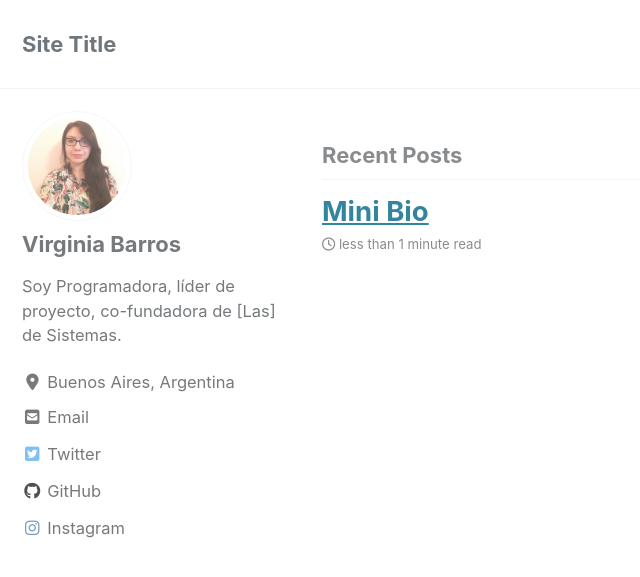
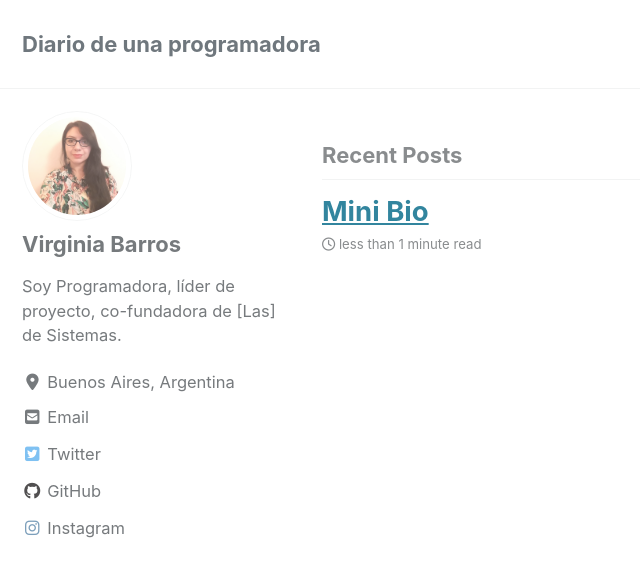
Before and after one commit to vnbarr/vnbarr.github.io, a Jekyll site: the page built from index.md, in a window 1280 px wide and 900 px high. Shown: the top 577 px of the window, without its empty margins (0-640 px from the left). Built offline with Jekyll 4.4.1, drawn with Linux system fonts in a browser that asks for light colours; cached includes are drawn as plain includes; nearby versions of some CDN libraries.

Commit message:
changing site title

```diff
--- a/_config.yml
+++ b/_config.yml
@@ -16,11 +16,11 @@ minimal_mistakes_skin    : "default" # "air", "aqua", "contrast", "dark", "dirt"
 
 # Site Settings
 locale                   : "en-US"
-title                    : "Site Title"
+title                    : "Diario de una programadora"
 title_separator          : "-"
 subtitle                 : # site tagline that appears below site title in masthead
 name                     : "Virginia Barros"
-description              : "Soy Programadora, líder de proyecto, co-fundadora de [Las] de Sistemas."
+description              : "Soy Programadora, líder de proyecto, co-fundadora de <a href='lasdesistemas.org'>[Las] de Sistemas.</a>"
 url                      : "https://vnbarr.github.io"
 baseurl                  : # the subpath of your site, e.g. "/blog"
 repository               : "vnbarr/vnbarr.github.io"
@@ -109,7 +109,7 @@ analytics:
 author:
   name             : "Virginia Barros"
   avatar           : "/assets/images/virbarros.png"
-  bio              : "Soy Programadora, líder de proyecto, co-fundadora de [Las] de Sistemas."
+  bio              : "Soy Programadora, líder de proyecto, co-fundadora de <a href='http://www.lasdesistemas.org'>[Las] de Sistemas.</a>"
   location         : "Buenos Aires, Argentina"
   email            :
   links:
```
